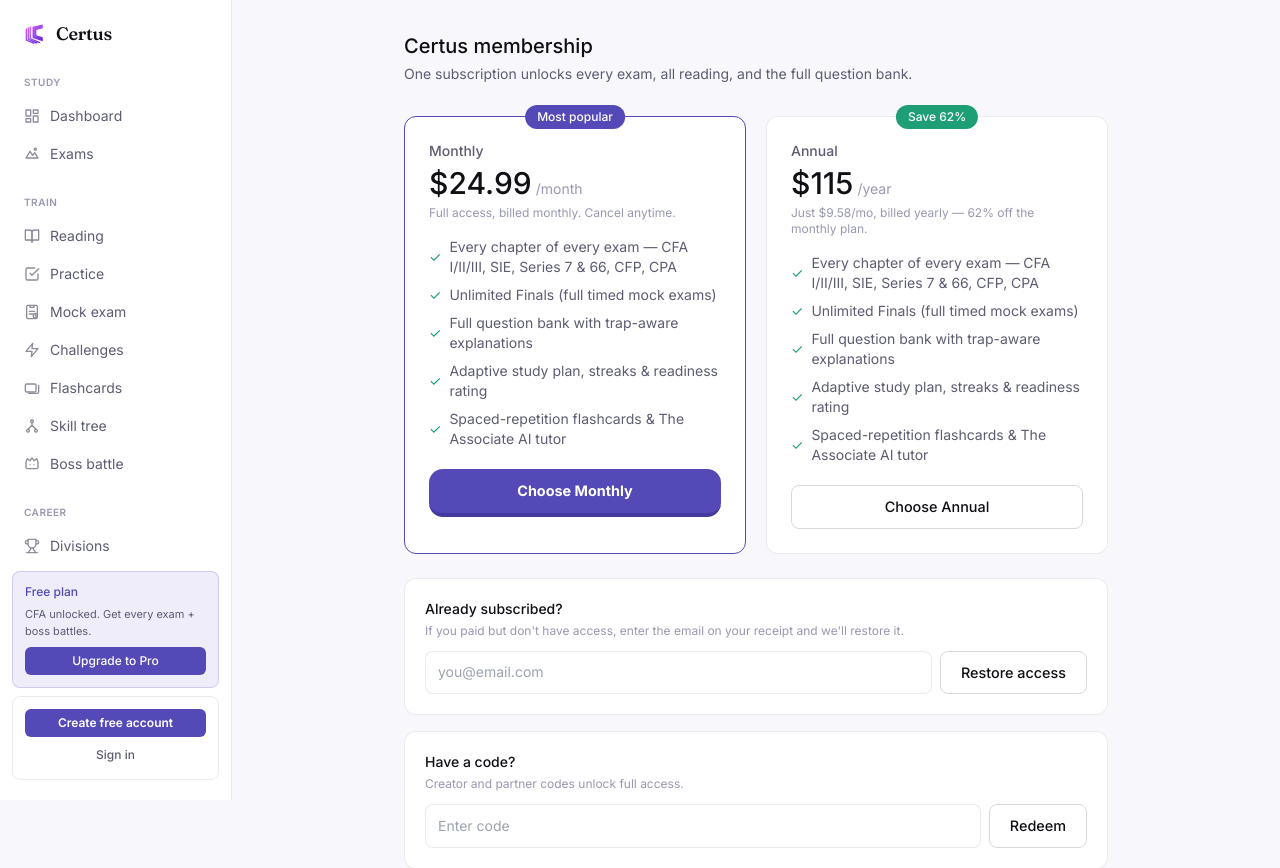
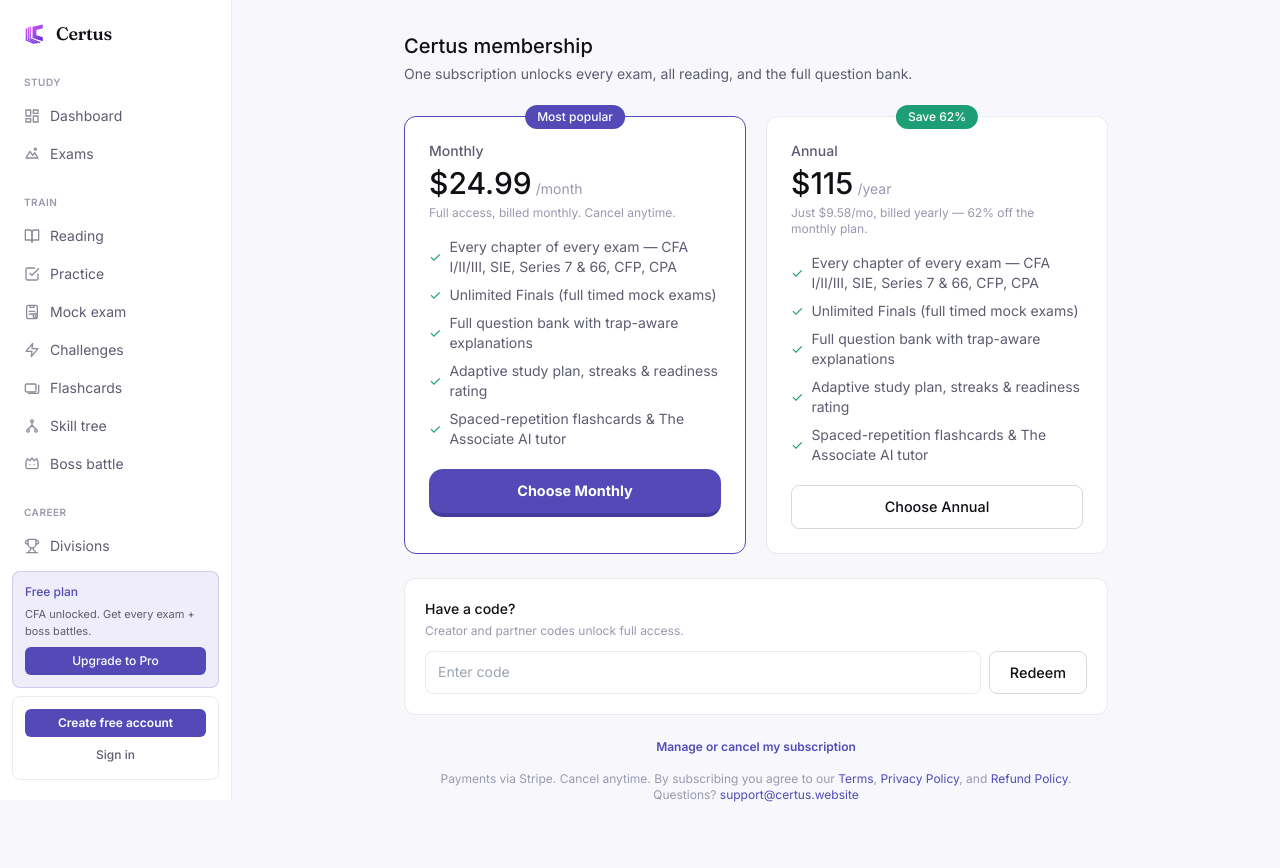
Before and after one commit to DanteBuonadonna/Certus, a Next.js app: page /billing in a window 1280 px wide. Shown: the top 868 px of the page. After the commit the page ends 835 px from the top, so only its background shows below. Built offline with nearby package versions, Linux system fonts and the light colour scheme; no server answers.

Commit message:
cd ~/Documents/GitHub/Certus git add -A git commit -m "Remove restore-by-email box and /api/stripe/restore; portal resolves signed-in users server-side" git push

```diff
--- a/src/app/(app)/billing/page.tsx
+++ b/src/app/(app)/billing/page.tsx
@@ -23,17 +23,18 @@
   const [loading, setLoading] = useState<string | null>(null);
   const [message, setMessage] = useState<{ type: "success" | "error"; text: string } | null>(null);
   const [code, setCode] = useState("");
-  const [restoreEmail, setRestoreEmail] = useState("");
   const searchParams = useSearchParams();
   const router = useRouter();
   const { pro } = useAccess();
   const signedIn = useSignedIn();
 
   async function handleManage() {
-    // Guests have no account, so the portal needs the email they paid with.
-    // Without this, nobody could cancel — and people who can't cancel charge back.
-    let email = restoreEmail.trim();
-    if (!email) {
+    // Signed-in users are resolved server-side from their account. Legacy guest
+    // payers (from before checkout required an account) have no account to
+    // resolve, so we ask for the email on their receipt. Nobody who paid should
+    // ever be unable to cancel — people who can't cancel file chargebacks.
+    let email = "";
+    if (!signedIn) {
       email = (window.prompt("Enter the email on your receipt to manage or cancel your subscription:") || "").trim();
       if (!email) return;
     }
@@ -116,32 +117,6 @@
     }
   }
 
-  // Restore access for anyone who paid as a guest and never got unlocked.
-  async function handleRestore(e: React.FormEvent) {
-    e.preventDefault();
-    setLoading("restore");
-    try {
-      const res = await fetch("/api/stripe/restore", {
-        method: "POST",
-        headers: { "Content-Type": "application/json" },
-        body: JSON.stringify({ email: restoreEmail }),
-      });
-      const data = await res.json();
-      if (data.pro) {
-        setPro(true);
-        posthog.capture("access_restored");
-        setMessage({ type: "success", text: "Found your subscription — full access is back. Sorry about that." });
-        setRestoreEmail("");
-      } else {
-        setMessage({ type: "error", text: data.error || "No subscription found for that email." });
-      }
-    } catch {
-      setMessage({ type: "error", text: "Network error. Please try again." });
-    } finally {
-      setLoading(null);
-    }
-  }
-
   function handleRedeem(e: React.FormEvent) {
     e.preventDefault();
     if (redeemCode(code)) {
@@ -193,31 +168,6 @@
           {PLANS.map((p) => (
             <PlanCard key={p.id} plan={p} onSubscribe={handleSubscribe} loading={loading === p.id} />
           ))}
-        </div>
-      )}
-
-      {!pro && (
-        <div className="card p-5 mb-4" style={{ border: "0.5px solid var(--border)" }}>
-          <div className="text-sm font-medium mb-1" style={{ color: "var(--text-primary)" }}>
-            Already subscribed?
-          </div>
-          <div className="text-xs mb-3" style={{ color: "var(--text-muted)" }}>
-            If you paid but don&apos;t have access, enter the email on your receipt and we&apos;ll restore it.
-          </div>
-          <form onSubmit={handleRestore} className="flex flex-col sm:flex-row gap-2">
-            <input
-              type="email"
-              value={restoreEmail}
-              onChange={(e) => setRestoreEmail(e.target.value)}
-              placeholder="you@email.com"
-              autoComplete="email"
-              className="flex-1 px-3 py-2 rounded-lg text-sm"
-              style={{ border: "0.5px solid var(--border)", background: "var(--bg-card)", color: "var(--text-primary)" }}
-            />
-            <button type="submit" className="btn-secondary whitespace-nowrap" disabled={!restoreEmail.trim() || loading === "restore"}>
-              {loading === "restore" ? "Checking…" : "Restore access"}
-            </button>
-          </form>
         </div>
       )}
 
--- a/src/app/api/stripe/restore/route.ts
+++ /dev/null
@@ -1,61 +0,0 @@
-import { NextResponse } from "next/server";
-import Stripe from "stripe";
-
-const stripe = new Stripe(process.env.STRIPE_SECRET_KEY!, {
-  apiVersion: "2024-04-10",
-});
-
-// ============================================================
-// RESTORE ACCESS
-//
-// Login is currently disabled, so anyone who subscribes does it as a guest —
-// there's no account to hang `is_pro` on. That meant a guest could pay and
-// never get unlocked. (It happened. Two real customers.)
-//
-// This lets them get in with the email they paid with: we look that email up
-// in Stripe, confirm there's a live subscription on it, and unlock.
-//
-// NOTE: this trusts an email address, which is a soft check. That's consistent
-// with the app's current client-side entitlement (see access.ts) and it goes
-// away the moment real accounts come back — at which point restore should be a
-// magic link, not a text box.
-// ============================================================
-
-export async function POST(request: Request) {
-  try {
-    const body = await request.json();
-    const raw = typeof body?.email === "string" ? body.email.trim() : "";
-    if (!raw || !raw.includes("@")) {
-      return NextResponse.json({ pro: false, error: "Enter the email you paid with." }, { status: 400 });
-    }
-
-    // Stripe's email filter is an exact match, so try what they typed and the
-    // lowercased form (people capitalize their own emails constantly).
-    const candidates = Array.from(new Set([raw, raw.toLowerCase()]));
-
-    for (const email of candidates) {
-      const customers = await stripe.customers.list({ email, limit: 10 });
-      for (const customer of customers.data) {
-        const subs = await stripe.subscriptions.list({
-          customer: customer.id,
-          status: "all",
-          limit: 20,
-        });
-        const live = subs.data.some(
-          (s) => s.status === "active" || s.status === "trialing" || s.status === "past_due"
-        );
-        if (live) {
-          return NextResponse.json({ pro: true });
-        }
-      }
-    }
-
-    return NextResponse.json({
-      pro: false,
-      error: "No live subscription found for that email. Use the address on your receipt.",
-    });
-  } catch (err) {
-    console.error("Stripe restore error:", err);
-    return NextResponse.json({ pro: false, error: "Couldn't check right now. Try again." }, { status: 500 });
-  }
-}
```
